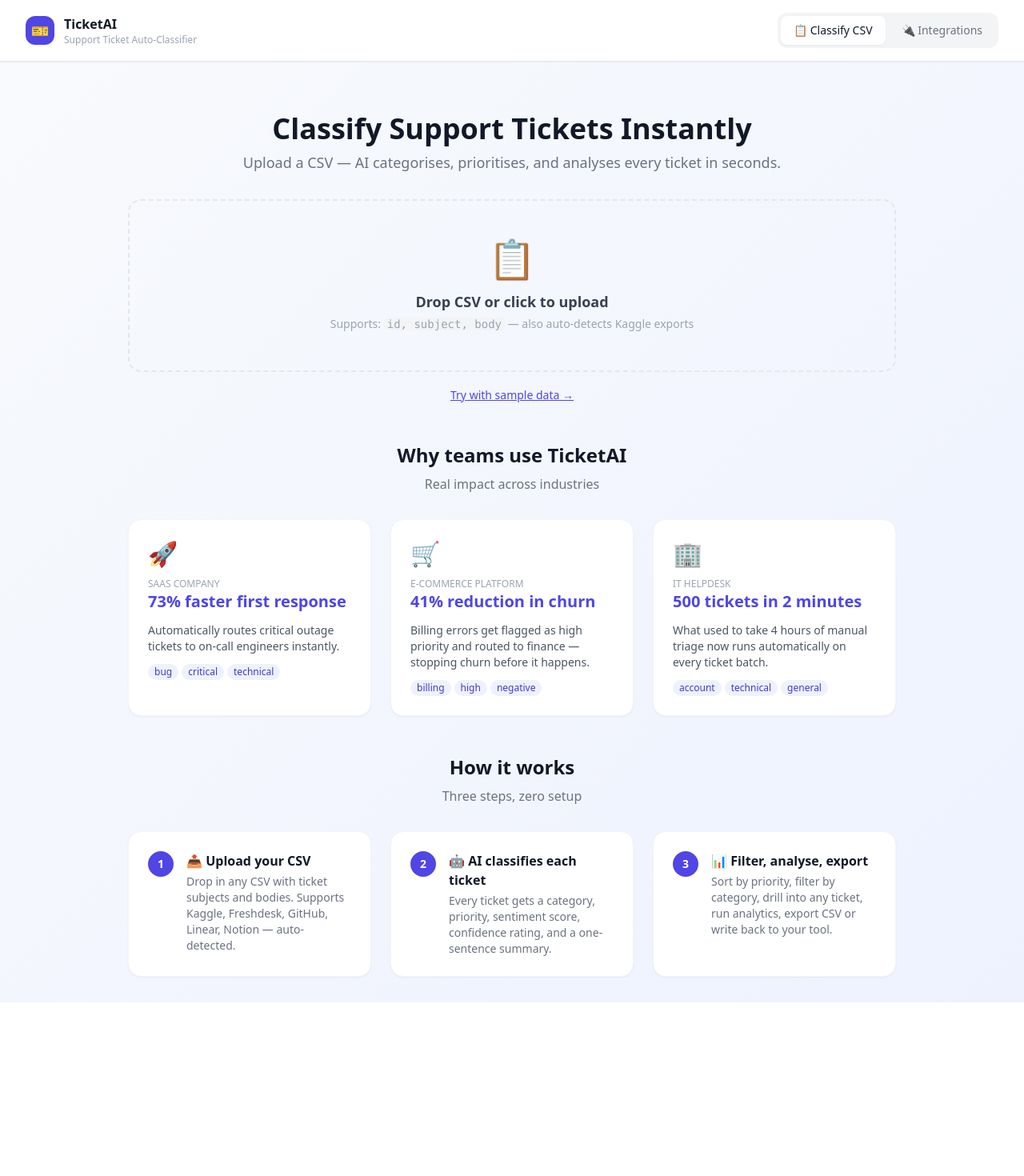
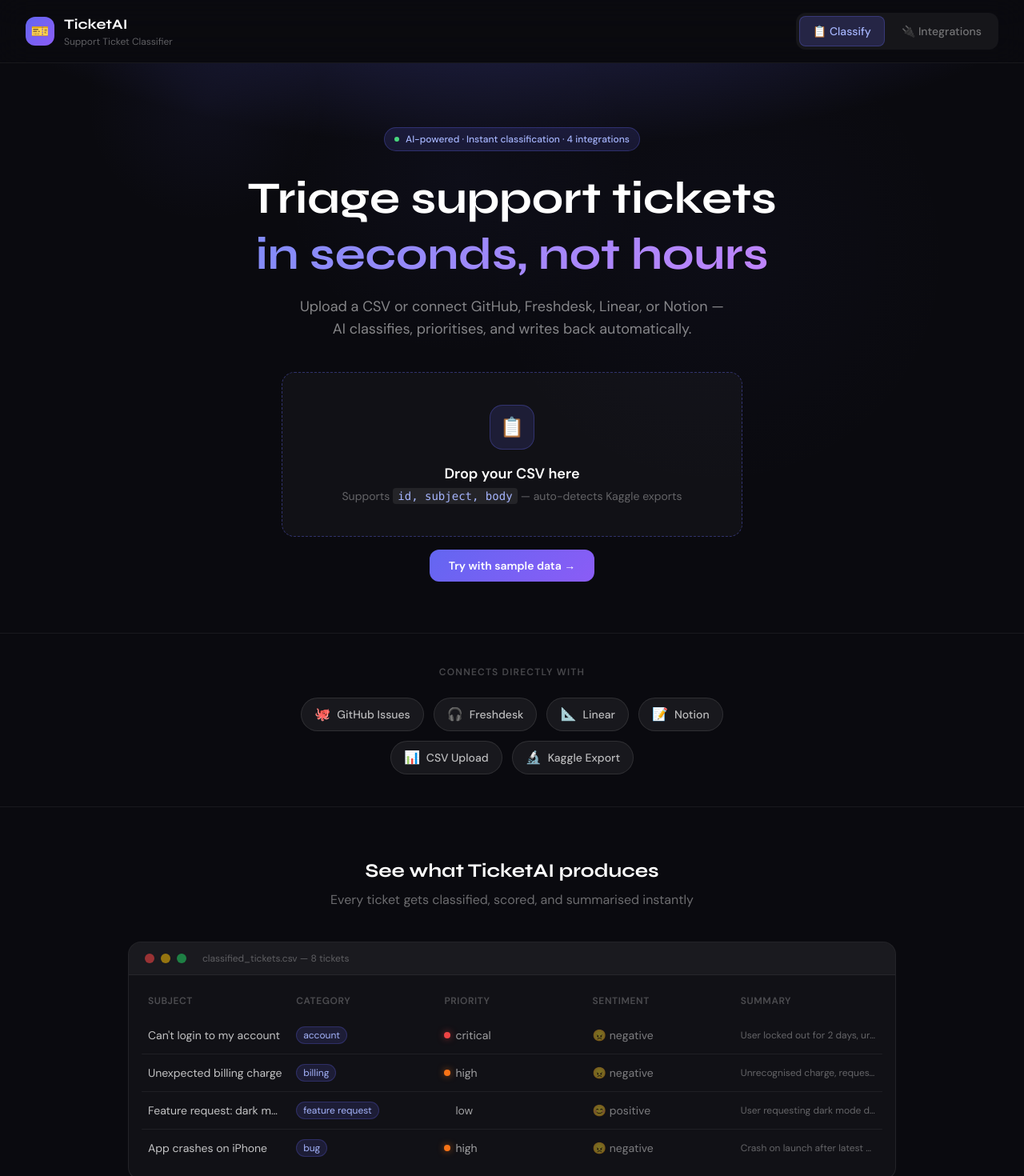
Before and after one commit to spcpendyala/support-tickets, a React app in the folder frontend/: page / in a window 1280 px wide. Shown: the top 1470 px of the page at 80% size. Before the commit the page ends 1253 px from the top, so only its background shows below. Built offline with nearby package versions, Linux system fonts and the light colour scheme; the HTML template or start-up script is replaced by a standard one.

Commit message:
Redesign landing page + fix Notion rate limit text

```diff
--- a/frontend/src/App.jsx
+++ b/frontend/src/App.jsx
@@ -195,71 +195,184 @@
 
   // Landing page
   if (tickets.length === 0) return (
-    <div className="min-h-screen bg-gradient-to-br from-slate-50 to-indigo-50 flex flex-col">
-      <header className="bg-white border-b px-8 py-4 flex items-center justify-between shadow-sm">
+    <div className="min-h-screen flex flex-col" style={{fontFamily: "'DM Sans', sans-serif", background: "#0a0a0f"}}>
+      <style>{`
+        @import url('https://fonts.googleapis.com/css2?family=DM+Sans:wght@300;400;500;600;700&family=Syne:wght@700;800&display=swap');
+        .hero-glow { background: radial-gradient(ellipse 80% 50% at 50% -20%, rgba(99,102,241,0.35) 0%, transparent 70%); }
+        .upload-zone { background: rgba(255,255,255,0.03); border: 1.5px dashed rgba(99,102,241,0.4); transition: all 0.3s; }
+        .upload-zone:hover { background: rgba(99,102,241,0.08); border-color: rgba(99,102,241,0.8); transform: translateY(-2px); }
+        .stat-card { background: rgba(255,255,255,0.04); border: 1px solid rgba(255,255,255,0.08); backdrop-filter: blur(10px); }
+        .integration-pill { background: rgba(255,255,255,0.06); border: 1px solid rgba(255,255,255,0.1); transition: all 0.2s; }
+        .integration-pill:hover { background: rgba(255,255,255,0.1); border-color: rgba(99,102,241,0.5); }
+        .tag-badge { background: rgba(99,102,241,0.15); color: #a5b4fc; border: 1px solid rgba(99,102,241,0.25); }
+        .metric-text { background: linear-gradient(135deg, #818cf8, #c084fc); -webkit-background-clip: text; -webkit-text-fill-color: transparent; }
+        .nav-blur { background: rgba(10,10,15,0.8); backdrop-filter: blur(20px); border-bottom: 1px solid rgba(255,255,255,0.06); }
+        .try-btn { background: linear-gradient(135deg, #6366f1, #8b5cf6); transition: all 0.2s; }
+        .try-btn:hover { opacity: 0.9; transform: translateY(-1px); box-shadow: 0 8px 24px rgba(99,102,241,0.4); }
+        .tab-active { background: rgba(99,102,241,0.2); color: #a5b4fc; border: 1px solid rgba(99,102,241,0.3); }
+        .tab-inactive { color: rgba(255,255,255,0.4); border: 1px solid transparent; }
+        .tab-inactive:hover { color: rgba(255,255,255,0.7); }
+        .priority-dot-critical { background: #ef4444; box-shadow: 0 0 8px rgba(239,68,68,0.6); }
+        .priority-dot-high { background: #f97316; box-shadow: 0 0 8px rgba(249,115,22,0.6); }
+        .priority-dot-medium { background: #eab308; box-shadow: 0 0 8px rgba(234,179,8,0.6); }
+        .demo-row { border-bottom: 1px solid rgba(255,255,255,0.06); }
+        .demo-row:last-child { border-bottom: none; }
+      `}</style>
+
+      <header className="nav-blur sticky top-0 z-50 px-8 py-4 flex items-center justify-between">
         <div className="flex items-center gap-3">
-          <div className="w-9 h-9 bg-indigo-600 rounded-xl flex items-center justify-center text-white text-lg">🎫</div>
-          <div><h1 className="font-bold text-gray-900">TicketAI</h1><p className="text-xs text-gray-400">Support Ticket Auto-Classifier</p></div>
+          <div className="w-9 h-9 rounded-xl flex items-center justify-center text-lg" style={{background: "linear-gradient(135deg, #6366f1, #8b5cf6)"}}>🎫</div>
+          <div>
+            <h1 className="font-bold text-white" style={{fontFamily: "'Syne', sans-serif", fontSize: "1.1rem"}}>TicketAI</h1>
+            <p className="text-xs" style={{color: "rgba(255,255,255,0.35)"}}>Support Ticket Classifier</p>
           </div>
-        <NavTabs current={mainTab} onChange={setMainTab} />
+        </div>
+        <div className="flex gap-1 p-1 rounded-xl" style={{background: "rgba(255,255,255,0.05)"}}>
+          {["classify", "integrations"].map(t => (
+            <button key={t} onClick={() => setMainTab(t)}
+              className={`px-4 py-2 rounded-lg text-sm font-medium transition-all ${mainTab === t ? "tab-active" : "tab-inactive"}`}>
+              {t === "classify" ? "📋 Classify" : "🔌 Integrations"}
+            </button>
+          ))}
+        </div>
       </header>
-      <main className="flex-1 p-8 max-w-5xl mx-auto w-full">
+
+      <main className="flex-1">
         {mainTab === "integrations" ? (
-          <div className="pt-4">
+          <div className="max-w-5xl mx-auto p-8 pt-6">
             <IntegrationsTab onTicketsImported={(t) => { setTickets(t); setFileName("Integration import") }} />
           </div>
         ) : (
-          <div className="space-y-12 pt-8">
-            <div>
-              <h2 className="text-4xl font-bold text-center text-gray-900 mb-2">Classify Support Tickets Instantly</h2>
-              <p className="text-gray-500 text-center mb-8 text-lg">Upload a CSV — AI categorises, prioritises, and analyses every ticket in seconds.</p>
-              <label className="block border-2 border-dashed border-gray-200 rounded-2xl p-12 text-center cursor-pointer hover:border-indigo-400 hover:bg-indigo-50/40 transition-all"
+          <>
+            <section className="hero-glow relative pt-20 pb-16 px-8 text-center overflow-hidden">
+              <div className="absolute inset-0 overflow-hidden pointer-events-none">
+                {[...Array(3)].map((_, i) => (
+                  <div key={i} className="absolute rounded-full" style={{
+                    width: `${300 + i * 150}px`, height: `${300 + i * 150}px`,
+                    left: `${20 + i * 25}%`, top: `${-100 + i * 20}px`,
+                    background: `radial-gradient(circle, rgba(99,102,241,${0.06 - i * 0.015}) 0%, transparent 70%)`,
+                    transform: "translate(-50%, 0)"
+                  }} />
+                ))}
+              </div>
+              <div className="relative max-w-3xl mx-auto">
+                <div className="inline-flex items-center gap-2 px-3 py-1.5 rounded-full text-xs font-medium mb-6" style={{background: "rgba(99,102,241,0.15)", color: "#a5b4fc", border: "1px solid rgba(99,102,241,0.3)"}}>
+                  <span className="w-1.5 h-1.5 rounded-full bg-green-400 animate-pulse inline-block"></span>
+                  AI-powered · Instant classification · 4 integrations
+                </div>
+                <h2 className="text-white font-bold mb-4 leading-tight" style={{fontFamily: "'Syne', sans-serif", fontSize: "clamp(2.2rem, 5vw, 3.5rem)"}}>
+                  Triage support tickets<br/>
+                  <span className="metric-text">in seconds, not hours</span>
+                </h2>
+                <p className="mb-10 text-lg" style={{color: "rgba(255,255,255,0.5)", maxWidth: "550px", margin: "0 auto 2.5rem"}}>
+                  Upload a CSV or connect GitHub, Freshdesk, Linear, or Notion — AI classifies, prioritises, and writes back automatically.
+                </p>
+                <label className="upload-zone block rounded-2xl p-10 cursor-pointer max-w-xl mx-auto mb-4"
                   onDragOver={e => e.preventDefault()} onDrop={e => { e.preventDefault(); onFile(e.dataTransfer.files[0]) }}>
                   <input type="file" accept=".csv" className="hidden" onChange={e => e.target.files[0] && onFile(e.target.files[0])} />
-                <div className="text-5xl mb-4">📋</div>
-                <p className="font-semibold text-gray-700 text-lg">Drop CSV or click to upload</p>
-                <p className="text-sm text-gray-400 mt-1">Supports: <code className="bg-gray-100 px-1 rounded">id, subject, body</code> — also auto-detects Kaggle exports</p>
+                  <div className="w-14 h-14 rounded-2xl flex items-center justify-center text-2xl mx-auto mb-4" style={{background: "rgba(99,102,241,0.15)", border: "1px solid rgba(99,102,241,0.3)"}}>📋</div>
+                  <p className="font-semibold text-white text-lg mb-1">Drop your CSV here</p>
+                  <p className="text-sm" style={{color: "rgba(255,255,255,0.35)"}}>
+                    Supports <code style={{background: "rgba(255,255,255,0.08)", padding: "0.1rem 0.4rem", borderRadius: "4px", color: "#a5b4fc"}}>id, subject, body</code> — auto-detects Kaggle exports
+                  </p>
                 </label>
-              {error && <div className="mt-4 bg-red-50 border border-red-200 rounded-xl p-3 text-red-700 text-sm">{error}</div>}
-              <div className="mt-4 text-center">
-                <button onClick={useSample} className="text-indigo-600 text-sm underline hover:text-indigo-800">Try with sample data →</button>
+                {error && <div className="mt-3 max-w-xl mx-auto rounded-xl p-3 text-sm" style={{background: "rgba(239,68,68,0.1)", border: "1px solid rgba(239,68,68,0.3)", color: "#fca5a5"}}>{error}</div>}
+                <div className="mt-4">
+                  <button onClick={useSample} className="try-btn text-white text-sm font-semibold px-6 py-2.5 rounded-xl">
+                    Try with sample data →
+                  </button>
                 </div>
               </div>
-            <div>
-              <h3 className="text-2xl font-bold text-gray-900 mb-2 text-center">Why teams use TicketAI</h3>
-              <p className="text-gray-500 text-center mb-8">Real impact across industries</p>
-              <div className="grid md:grid-cols-3 gap-6">
+            </section>
+
+            <section className="py-10 px-8 border-y" style={{borderColor: "rgba(255,255,255,0.06)"}}>
+              <p className="text-center text-xs font-semibold uppercase tracking-widest mb-6" style={{color: "rgba(255,255,255,0.25)"}}>Connects directly with</p>
+              <div className="flex flex-wrap justify-center gap-3 max-w-2xl mx-auto">
                 {[
-                  { icon: "🚀", title: "SaaS Company", metric: "73% faster first response", desc: "Automatically routes critical outage tickets to on-call engineers instantly.", tags: ["bug", "critical", "technical"] },
-                  { icon: "🛒", title: "E-Commerce Platform", metric: "41% reduction in churn", desc: "Billing errors get flagged as high priority and routed to finance — stopping churn before it happens.", tags: ["billing", "high", "negative"] },
-                  { icon: "🏢", title: "IT Helpdesk", metric: "500 tickets in 2 minutes", desc: "What used to take 4 hours of manual triage now runs automatically on every ticket batch.", tags: ["account", "technical", "general"] },
-                ].map(c => (
-                  <div key={c.title} className="bg-white rounded-2xl border border-gray-100 shadow-sm p-6 space-y-3">
-                    <div className="text-3xl">{c.icon}</div>
-                    <div><p className="text-xs text-gray-400 uppercase font-medium">{c.title}</p><p className="text-xl font-bold text-indigo-600">{c.metric}</p></div>
-                    <p className="text-gray-600 text-sm">{c.desc}</p>
-                    <div className="flex flex-wrap gap-1">{c.tags.map(t => <span key={t} className="bg-indigo-50 text-indigo-700 text-xs px-2 py-0.5 rounded-full">{t}</span>)}</div>
+                  {name: "GitHub Issues", icon: "🐙"},
+                  {name: "Freshdesk", icon: "🎧"},
+                  {name: "Linear", icon: "📐"},
+                  {name: "Notion", icon: "📝"},
+                  {name: "CSV Upload", icon: "📊"},
+                  {name: "Kaggle Export", icon: "🔬"},
+                ].map(p => (
+                  <div key={p.name} className="integration-pill flex items-center gap-2 px-4 py-2 rounded-full">
+                    <span>{p.icon}</span>
+                    <span className="text-sm font-medium" style={{color: "rgba(255,255,255,0.7)"}}>{p.name}</span>
+                  </div>
+                ))}
+              </div>
+            </section>
+
+            <section className="py-16 px-8 max-w-5xl mx-auto">
+              <div className="text-center mb-10">
+                <h3 className="text-white font-bold text-2xl mb-2" style={{fontFamily: "'Syne', sans-serif"}}>See what TicketAI produces</h3>
+                <p style={{color: "rgba(255,255,255,0.4)"}}>Every ticket gets classified, scored, and summarised instantly</p>
+              </div>
+              <div className="rounded-2xl overflow-hidden" style={{background: "rgba(255,255,255,0.03)", border: "1px solid rgba(255,255,255,0.08)"}}>
+                <div className="px-5 py-3 flex items-center gap-2" style={{background: "rgba(255,255,255,0.04)", borderBottom: "1px solid rgba(255,255,255,0.06)"}}>
+                  <div className="w-3 h-3 rounded-full bg-red-500 opacity-60"></div>
+                  <div className="w-3 h-3 rounded-full bg-yellow-500 opacity-60"></div>
+                  <div className="w-3 h-3 rounded-full bg-green-500 opacity-60"></div>
+                  <span className="ml-3 text-xs" style={{color: "rgba(255,255,255,0.3)"}}>classified_tickets.csv — 8 tickets</span>
+                </div>
+                <div className="p-4">
+                  <div className="grid grid-cols-5 gap-4 px-2 py-2 text-xs font-semibold uppercase tracking-wider mb-1" style={{color: "rgba(255,255,255,0.25)"}}>
+                    <span>Subject</span><span>Category</span><span>Priority</span><span>Sentiment</span><span>Summary</span>
+                  </div>
+                  {[
+                    {s: "Can't login to my account", cat: "account", pri: "critical", sent: "negative", sum: "User locked out for 2 days, urgent presentation impact"},
+                    {s: "Unexpected billing charge", cat: "billing", pri: "high", sent: "negative", sum: "Unrecognised charge, requesting immediate refund"},
+                    {s: "Feature request: dark mode", cat: "feature_request", pri: "low", sent: "positive", sum: "User requesting dark mode dashboard option"},
+                    {s: "App crashes on iPhone", cat: "bug", pri: "high", sent: "negative", sum: "Crash on launch after latest update, iPhone 15"},
+                  ].map((row, i) => (
+                    <div key={i} className="demo-row grid grid-cols-5 gap-4 px-2 py-3 items-center">
+                      <span className="text-sm truncate" style={{color: "rgba(255,255,255,0.75)"}}>{row.s}</span>
+                      <span className="tag-badge text-xs px-2 py-0.5 rounded-full w-fit">{row.cat.replace("_", " ")}</span>
+                      <span className="flex items-center gap-1.5 text-sm" style={{color: "rgba(255,255,255,0.6)"}}>
+                        <span className={`w-2 h-2 rounded-full priority-dot-${row.pri}`}></span>{row.pri}
+                      </span>
+                      <span className="text-sm" style={{color: "rgba(255,255,255,0.45)"}}>{row.sent === "negative" ? "😠" : row.sent === "positive" ? "😊" : "😐"} {row.sent}</span>
+                      <span className="text-xs truncate" style={{color: "rgba(255,255,255,0.35)"}}>{row.sum}</span>
                     </div>
                   ))}
                 </div>
               </div>
-            <div>
-              <h3 className="text-2xl font-bold text-gray-900 mb-2 text-center">How it works</h3>
-              <p className="text-gray-500 text-center mb-8">Three steps, zero setup</p>
-              <div className="grid md:grid-cols-3 gap-6">
+            </section>
+
+            <section className="py-12 px-8 max-w-4xl mx-auto">
+              <div className="grid grid-cols-3 gap-6">
                 {[
-                  { step: "1", icon: "📤", title: "Upload your CSV", desc: "Drop in any CSV with ticket subjects and bodies. Supports Kaggle, Freshdesk, GitHub, Linear, Notion — auto-detected." },
-                  { step: "2", icon: "🤖", title: "AI classifies each ticket", desc: "Every ticket gets a category, priority, sentiment score, confidence rating, and a one-sentence summary." },
-                  { step: "3", icon: "📊", title: "Filter, analyse, export", desc: "Sort by priority, filter by category, drill into any ticket, run analytics, export CSV or write back to your tool." },
+                  {metric: "73%", label: "Faster first response", sub: "SaaS teams routing critical bugs instantly"},
+                  {metric: "500", label: "Tickets in 2 minutes", sub: "vs 4 hours of manual triage"},
+                  {metric: "41%", label: "Reduction in churn", sub: "Billing issues caught before escalation"},
                 ].map(s => (
-                  <div key={s.step} className="bg-white rounded-2xl border border-gray-100 shadow-sm p-6 flex gap-4">
-                    <div className="w-8 h-8 bg-indigo-600 text-white rounded-full flex items-center justify-center text-sm font-bold shrink-0">{s.step}</div>
-                    <div><p className="font-semibold text-gray-900 mb-1">{s.icon} {s.title}</p><p className="text-gray-500 text-sm">{s.desc}</p></div>
+                  <div key={s.metric} className="stat-card rounded-2xl p-6 text-center">
+                    <p className="metric-text font-bold mb-1" style={{fontFamily: "'Syne', sans-serif", fontSize: "2.5rem"}}>{s.metric}</p>
+                    <p className="font-semibold text-white text-sm mb-1">{s.label}</p>
+                    <p className="text-xs" style={{color: "rgba(255,255,255,0.35)"}}>{s.sub}</p>
                   </div>
                 ))}
               </div>
+            </section>
+
+            <section className="py-12 px-8 max-w-4xl mx-auto pb-20">
+              <h3 className="text-white font-bold text-2xl text-center mb-10" style={{fontFamily: "'Syne', sans-serif"}}>Three steps, zero setup</h3>
+              <div className="grid md:grid-cols-3 gap-6">
+                {[
+                  {step: "01", title: "Upload or Connect", desc: "Drop a CSV or connect GitHub, Freshdesk, Linear, or Notion. Auto-detects column formats including Kaggle exports."},
+                  {step: "02", title: "AI Classifies", desc: "Every ticket gets a category, priority, sentiment score, confidence rating, and a one-sentence summary."},
+                  {step: "03", title: "Review & Write Back", desc: "Sort, filter, export CSV — or write classifications directly back to your tools with labels and AI comments."},
+                ].map(s => (
+                  <div key={s.step} className="stat-card rounded-2xl p-6">
+                    <p className="font-bold mb-3" style={{fontFamily: "'Syne', sans-serif", fontSize: "1.75rem", background: "linear-gradient(135deg, rgba(99,102,241,0.6), rgba(139,92,246,0.6))", WebkitBackgroundClip: "text", WebkitTextFillColor: "transparent"}}>{s.step}</p>
+                    <p className="font-semibold text-white mb-2">{s.title}</p>
+                    <p className="text-sm" style={{color: "rgba(255,255,255,0.4)", lineHeight: "1.6"}}>{s.desc}</p>
                   </div>
+                ))}
               </div>
+            </section>
+          </>
         )}
       </main>
     </div>
```
Also changed, not shown: 1 other file (tests, documents, lock files or other folders). Lines whose indentation alone changed are shown as unchanged.
